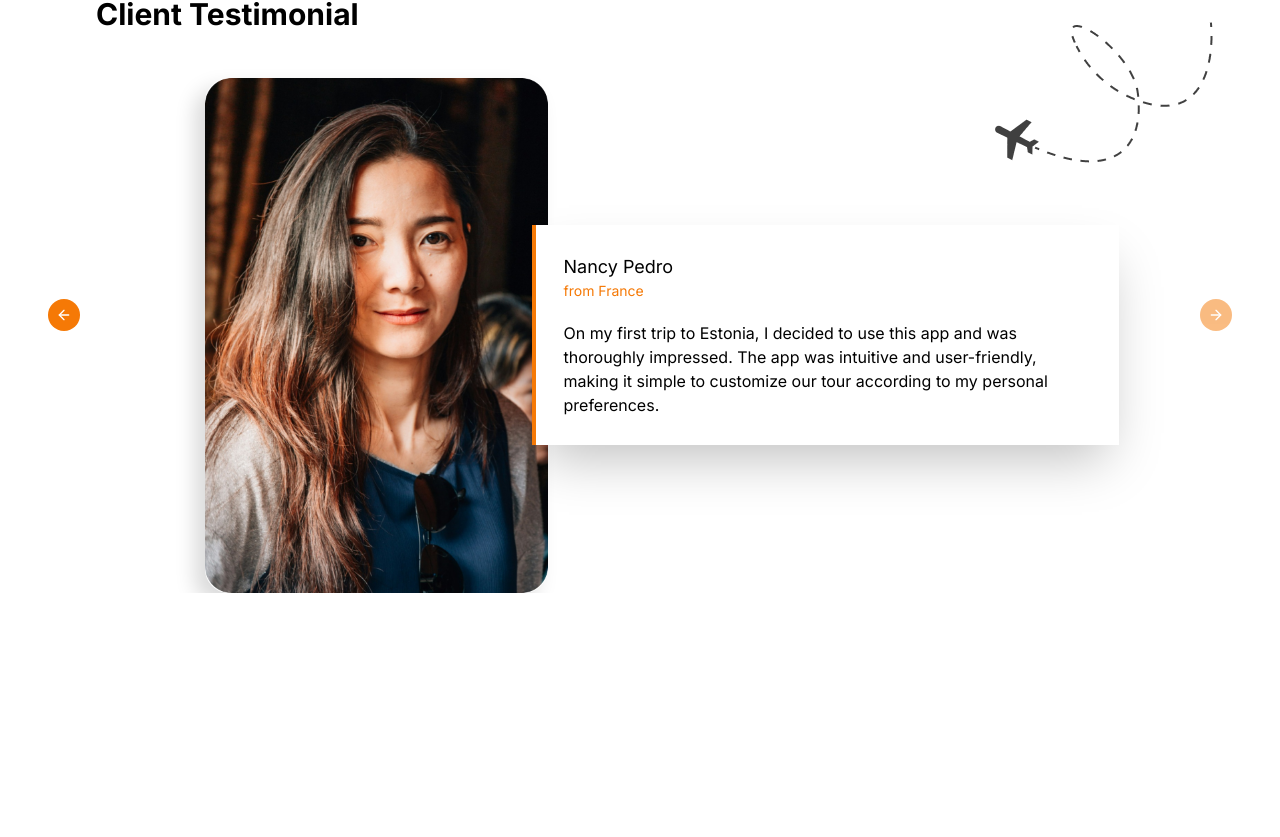
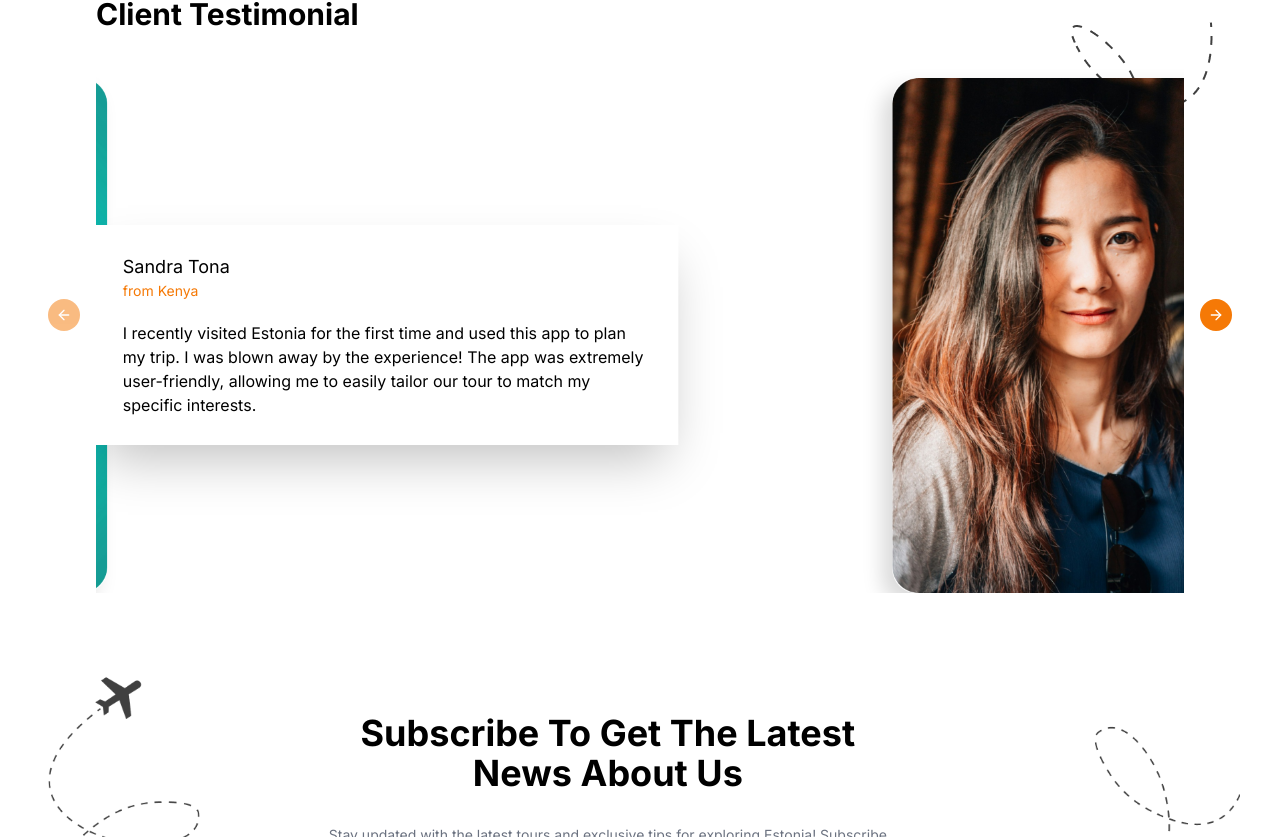
Before and after one commit to digital-explorers-2/eesti-explorer, a Next.js app: page / in a window 1280 px wide. Shown: the part 1963-2800 px from the top of the page. Before the commit the page ends 2556 px from the top, so only its background shows below. Built offline with nearby package versions, Linux system fonts and the light colour scheme; no server answers.

Commit message:
feat(landing page):adds subscribe section to landing page

```diff
--- a/app/page.tsx
+++ b/app/page.tsx
@@ -6,6 +6,7 @@ import Home from "@/components/LandingPage/Home";
 import Destinations from "@/components/LandingPage/Destinations";
 import About from "@/components/LandingPage/About";
 import Testimonial from "@/components/LandingPage/Testimonial";
+import Subscribe from "@/components/LandingPage/Subscribe";
 
 
 export default function Index() {
@@ -28,6 +29,7 @@ export default function Index() {
           <Destinations/>
           <About/>
           <Testimonial/>
+          <Subscribe/>
         </main>
       </div>
     </div>
--- /dev/null
+++ b/components/LandingPage/Subscribe.tsx
@@ -0,0 +1,28 @@
+import React from 'react'
+import PlaneLeft from '../images/LandingPage/plane-left.png'
+import PlaneRight from '../images/LandingPage/plane-right.png'
+import Image from 'next/image'
+import MediumButton from '../MediumButton'
+
+export default function Subscribe() {
+  return (
+    <section id='subscribe' className='flex justify-between gap-10 px-10 mt-20 pb-5'>
+        <div>
+            <Image src={PlaneLeft} alt='aircraft' />
+        </div>
+        <div className='flex flex-col text-center pt-10 px-20'>
+            <h1 className='text-4xl font-bold'>Subscribe To Get The Latest News About Us</h1>
+            <p className='text-sm mt-8 text-gray-500'>Stay updated with the latest tours and exclusive tips for exploring Estonia! Subscribe to our newsletter.</p>
+            <div className='flex mt-8 align-middle justify-center'>
+                <input type="text" className='bg-[#FFB649] rounded-md pl-10 pr-56 py-6 placeholder-white text-sm' placeholder='Enter your email' />
+                <div className="mt-3 absolute ml-[23%]">
+                    <MediumButton>Subscribe</MediumButton>
+                </div>
+            </div>
+        </div>
+        <div>
+            <Image src={PlaneRight} alt='aircraft'/>
+        </div>
+    </section>
+  )
+}
--- a/components/LandingPage/Testimonial.tsx
+++ b/components/LandingPage/Testimonial.tsx
@@ -22,13 +22,15 @@ export default function Testimonial() {
             image: TestimonialImage2,
             name: "Sandra Tona",
             origin: "from Kenya",
-            comment: "I recently visited Estonia for the first time and used this app to plan my trip. I was blown away by the experience! The app was extremely user-friendly, allowing me to easily tailor our tour to match my specific interests."        },
+            comment: "I recently visited Estonia for the first time and used this app to plan my trip. I was blown away by the experience! The app was extremely user-friendly, allowing me to easily tailor our tour to match my specific interests."
+        },
         {
             id:3,
             image: TestimonialImage3,
             name: "Nancy Pedro",
             origin: "from France",
-            comment: "On my first trip to Estonia, I decided to use this app and was thoroughly impressed. The app was intuitive and user-friendly, making it simple to customize our tour according to my personal preferences."          },
+            comment: "On my first trip to Estonia, I decided to use this app and was thoroughly impressed. The app was intuitive and user-friendly, making it simple to customize our tour according to my personal preferences."
+        },
     ]
   return (
     <section className="w-full px-24 pt-14 flex flex-col align-middle justify-center" id='testimonials'>
```
Also changed, not shown: components/images/LandingPage/plane-left.png (added), components/images/LandingPage/plane-right.png (added).
